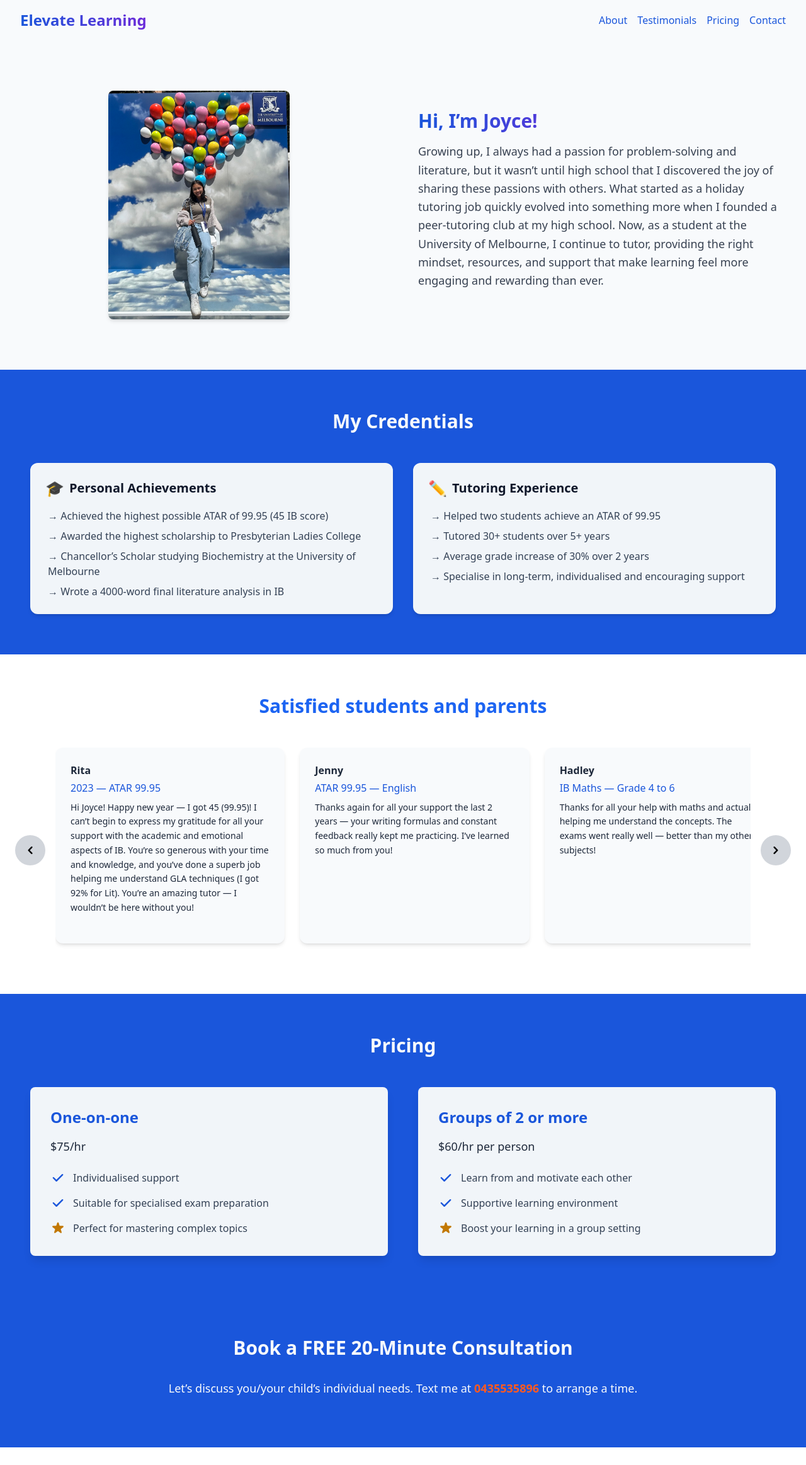
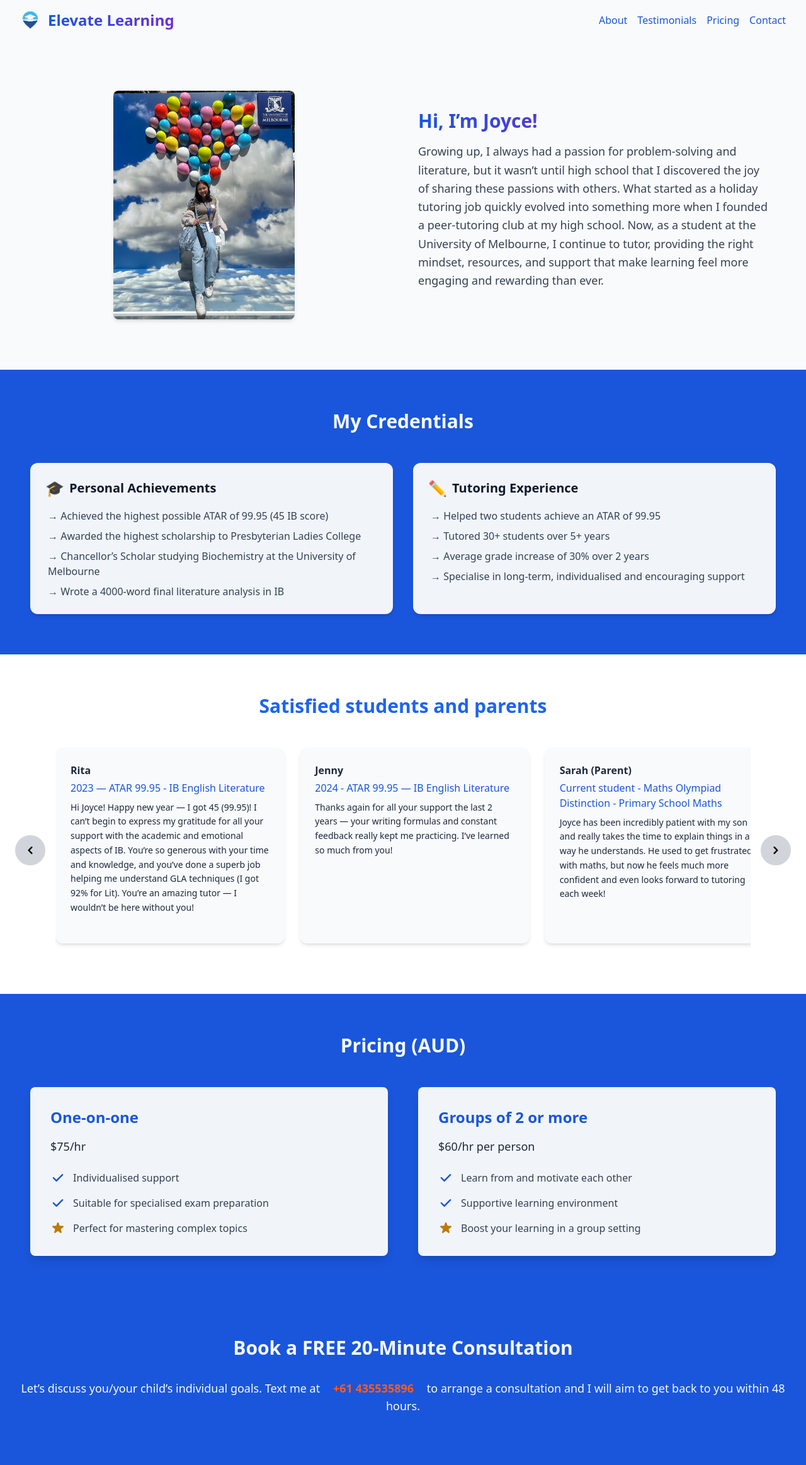
Before and after one commit to Joyceyte/Elevatelearning, a React (Vite) app: page / in a window 1280 px wide. Shown: the whole page at 63% size. Before the commit the page ends 2298 px from the top, so only its background shows below. Built offline with nearby package versions, Linux system fonts and the light colour scheme; what @radix-ui/themes would draw is missing.

Commit message:
small edits and favicon addition

```diff
--- a/index.html
+++ b/index.html
@@ -10,9 +10,9 @@
       }
   </script>
     <meta charset="UTF-8" />
-    <link rel="icon" type="image/svg+xml" href="/vite.svg" />
+    <link rel="icon" type="image/svg+xml" href="/elogo.png" />
     <meta name="viewport" content="width=device-width, initial-scale=1.0" />
-    <title>Vite + React</title>
+    <title>Elevate Learning</title>
   </head>
   <body>
     <div id="root"></div>
--- a/src/NavBar.jsx
+++ b/src/NavBar.jsx
@@ -8,8 +8,8 @@ function NavBarComponent() {
   const [isDarkMode, setIsDarkMode] = useState(false);
   const [isMenuOpen, setIsMenuOpen] = useState(false);
 
-  const toggleDarkMode = () => setIsDarkMode(prev => !prev);
-  const toggleMenu = () => setIsMenuOpen(prev => !prev);
+  const toggleDarkMode = () => setIsDarkMode((prev) => !prev);
+  const toggleMenu = () => setIsMenuOpen((prev) => !prev);
 
   const isActivePath = (path) => location.pathname === path;
 
@@ -27,24 +27,42 @@ function NavBarComponent() {
     <>
       <nav className="bg-slate-50 px-4">
         <div className="max-w-screen-xl flex flex-wrap items-center justify-between mx-auto p-4">
-    <Link to="/" className="flex items-center space-x-3 rtl:space-x-reverse">
+          <Link
+            to="/"
+            className="flex items-center space-x-3 rtl:space-x-reverse"
+          >
+            {/* Logo Image */}
+            <img
+              src="/elogo.png"
+              alt="Elevate Learning Logo"
+              className="h-8 w-8"
+            />
 
+            {/* Text with Gradient */}
             <span className="self-center text-2xl font-semibold whitespace-nowrap text-transparent bg-clip-text bg-gradient-to-r from-blue-700 to-purple-700">
               Elevate Learning
             </span>
-
           </Link>
 
           <div className="flex space-x-4">
-      <a href="#about" className="text-blue-700 hover:text-blue-500">About</a>
-      <a href="#testimonials" className="text-blue-700 hover:text-blue-500">Testimonials</a>
-      <a href="#pricing" className="text-blue-700 hover:text-blue-500">Pricing</a>
-      <a href="#contact" className="text-blue-700 hover:text-blue-500">Contact</a>
+            <a href="#about" className="text-blue-700 hover:text-blue-500">
+              About
+            </a>
+            <a
+              href="#testimonials"
+              className="text-blue-700 hover:text-blue-500"
+            >
+              Testimonials
+            </a>
+            <a href="#pricing" className="text-blue-700 hover:text-blue-500">
+              Pricing
+            </a>
+            <a href="#contact" className="text-blue-700 hover:text-blue-500">
+              Contact
+            </a>
           </div>
         </div>
       </nav>
-
-
     </>
   );
 }
--- a/src/components/pricingsection.jsx
+++ b/src/components/pricingsection.jsx
@@ -3,7 +3,7 @@ import { CheckIcon, StarIcon } from "@heroicons/react/solid";
 export default function PricingSection() {
   return (
     <section className="w-full bg-blue-700 py-16 px-6" id="pricing">
-      <h2 className="text-3xl font-bold text-slate-50 text-center mb-12">Pricing</h2>
+      <h2 className="text-3xl font-bold text-slate-50 text-center mb-12">Pricing (AUD)</h2>
       <div className="grid grid-cols-1 sm:grid-cols-2 gap-12 px-6">
         {/* One-on-one Pricing */}
         <div className="bg-slate-100 rounded-lg shadow-lg p-8 hover:shadow-xl transition-shadow duration-300">
--- a/src/components/testimonialssection.jsx
+++ b/src/components/testimonialssection.jsx
@@ -34,24 +34,25 @@ export default function TestimonialsSection() {
           {[
             {
               name: "Rita",
-              title: "2023 — ATAR 99.95",
+              title: "2023 — ATAR 99.95 - IB English Literature",
               text: "Hi Joyce! Happy new year — I got 45 (99.95)! I can’t begin to express my gratitude for all your support with the academic and emotional aspects of IB. You’re so generous with your time and knowledge, and you’ve done a superb job helping me understand GLA techniques (I got 92% for Lit). You’re an amazing tutor — I wouldn’t be here without you!",
             },
             {
               name: "Jenny",
-              title: "ATAR 99.95 — English",
+              title: "2024 - ATAR 99.95 — IB English Literature",
               text: "Thanks again for all your support the last 2 years — your writing formulas and constant feedback really kept me practicing. I’ve learned so much from you!",
             },
             {
+                name: "Sarah (Parent)",
+                title: "Current student - Maths Olympiad Distinction - Primary School Maths",
+                text: "Joyce has been incredibly patient with my son and really takes the time to explain things in a way he understands. He used to get frustrated with maths, but now he feels much more confident and even looks forward to tutoring each week!",
+              },
+            {
               name: "Hadley",
-              title: "IB Maths — Grade 4 to 6",
+              title: "2024 - improved from band 4 to band 6 - IB Maths",
               text: "Thanks for all your help with maths and actually helping me understand the concepts. The exams went really well — better than my other subjects!",
             },
-            {
-              name: "Sarah (Parent)",
-              title: "Primary Maths — Year 5",
-              text: "Joyce has been incredibly patient with my son and really takes the time to explain things in a way he understands. He used to get frustrated with maths, but now he feels much more confident and even looks forward to tutoring each week!",
-            },
+
           ].map((review, idx) => (
             <div
               key={idx}
--- a/src/landingpage/LandingPage.jsx
+++ b/src/landingpage/LandingPage.jsx
@@ -57,7 +57,7 @@ const Homepage = () => {
   return (
     <div className="font-sans">
       {/* Section 1: Photo and Bio */}
-      <section className="py-16 bg-slate-50" id="about">
+      <section className="py-16 bg-slate-50 px-4" id="about">
         <div className="flex flex-col lg:flex-row items-center gap-12 p-4  rounded-lg">
           <div className="w-full lg:w-1/2 flex justify-center">
             <img
@@ -85,7 +85,7 @@ const Homepage = () => {
         </div>
       </section>
 
-      <section className="w-full bg-blue-700 py-16 px-6">
+      <section className="w-full bg-blue-700 py-16 px-8">
         <h2 className="text-3xl font-bold text-slate-50 text-center mb-12">
           My Credentials
         </h2>
@@ -147,9 +147,9 @@ const Homepage = () => {
           Book a FREE 20-Minute Consultation
         </h2>
         <p className="text-lg text-center text-slate-50 mb-4">
-          Let’s discuss you/your child’s individual needs. Text me at{" "}
-          <span className="font-semibold text-orange-500">0435535896 </span>
-          to arrange a time.
+          Let’s discuss you/your child’s individual goals. Text me at{" "}
+          <span className="font-semibold text-orange-500 px-4">+61 435535896 </span>
+          to arrange a consultation and I will aim to get back to you within 48 hours.
         </p>
       </section>
     </div>
```
Also changed, not shown: public/elogo.png (added), public/logo.jpg (deleted). Lines whose indentation alone changed are shown as unchanged.
